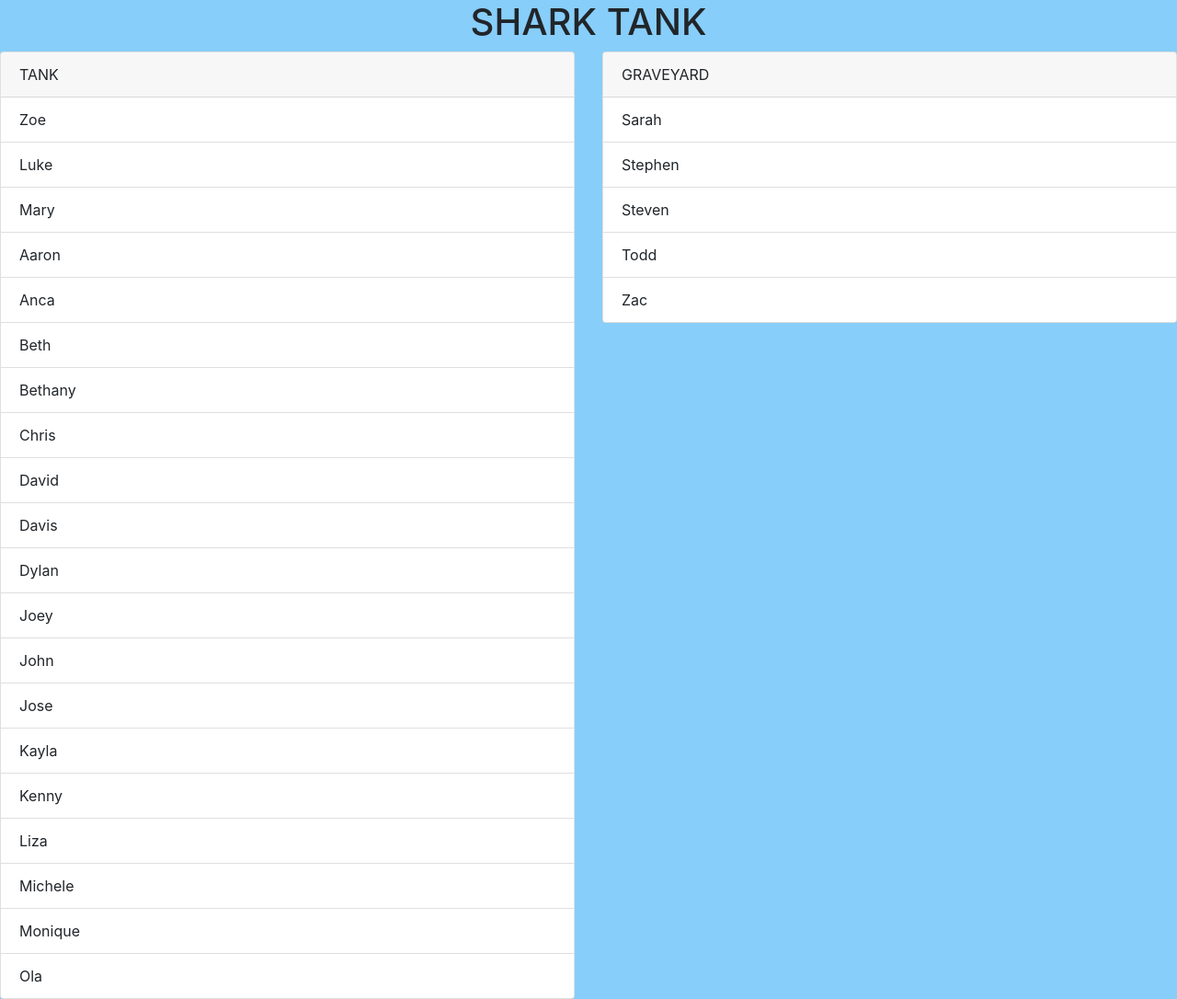
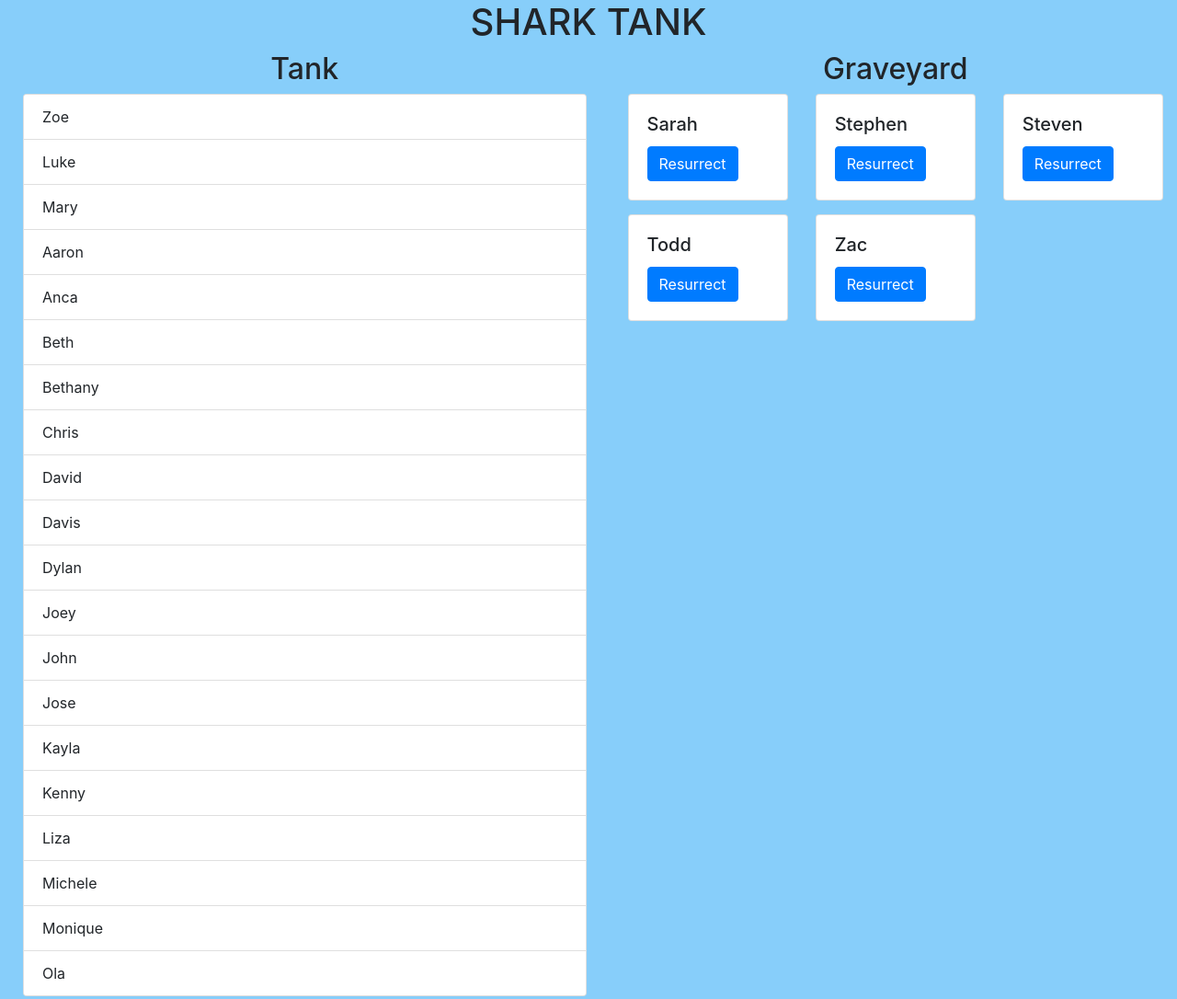
Before and after one commit to bwhitworth/shark-tank, a plain HTML site: page index.html in a window 1280 px wide. Shown: the whole page at 92% size. Drawn offline with nearby package versions, Linux system fonts and the light colour scheme.

Commit message:
addded button

```diff
--- a/index.html
+++ b/index.html
@@ -9,7 +9,8 @@
 </head>
 <body>
   <h1 class="text-center">SHARK TANK</h1>
-  <div class="row">
+
+  <div class="row main-body">
     <div class="col-6">
       <div id="tank"></div>
     </div>
@@ -18,6 +19,7 @@
     </div>
   </div>
 
+
 <script src="https://code.jquery.com/jquery-3.4.1.slim.min.js" integrity="sha384-J6qa4849blE2+poT4WnyKhv5vZF5SrPo0iEjwBvKU7imGFAV0wwj1yYfoRSJoZ+n" crossorigin="anonymous"></script>
 <script src="https://cdn.jsdelivr.net/npm/popper.js@1.16.0/dist/umd/popper.min.js" integrity="sha384-Q6E9RHvbIyZFJoft+2mJbHaEWldlvI9IOYy5n3zV9zzTtmI3UksdQRVvoxMfooAo" crossorigin="anonymous"></script>
 <script src="https://stackpath.bootstrapcdn.com/bootstrap/4.4.1/js/bootstrap.min.js" integrity="sha384-wfSDF2E50Y2D1uUdj0O3uMBJnjuUD4Ih7YwaYd1iqfktj0Uod8GCExl3Og8ifwB6" crossorigin="anonymous"></script>
--- a/javascripts/components/graveyard.js
+++ b/javascripts/components/graveyard.js
@@ -3,15 +3,20 @@ import personData from "../helpers/data/personData.js";
 
 const graveyardBuilder = () => {
   const persons = personData.getDeadPersons();
-  let domString = '';
-  domString += '  <div class="card">',
-  domString += '    <div class="card-header">GRAVEYARD</div>',
-  domString += '    <ul class="list-group list-group-flush">',
-  persons.forEach((p) => {
-    domString += `  <li class="list-group-item">${p.name}</li>`
+  let domString = '<h2 class="col-12 text-center">Graveyard</h2>';
+  domString += '<div class="d-flex flex-wrap">';
+
+  persons.forEach((person) => {
+    domString += '<div class="col-4 person-card">';
+    domString += '  <div class="card">';
+    domString += '    <div class="card-body">';
+    domString += `    <h5 class="card-title">${person.name}</h5>`;
+    domString += '    <button type="button" class="btn btn-primary">Resurrect</button>',
+    domString += '    </div>';
+    domString += '  </div>';
+    domString += '</div>';
   });
-  domString += '    </ul>',
-  domString += '  </div>',
+  domString += '</div>';
   utils.printToDom('graveyard', domString);
 };
 
--- a/javascripts/components/tank.js
+++ b/javascripts/components/tank.js
@@ -3,9 +3,8 @@ import personData from "../helpers/data/personData.js";
 
 const tankBuilder = () => {
   const persons = personData.getAlivePersons();
-  let domString = '';
+  let domString = '<h2 class="col-12 text-center">Tank</h2>';
   domString += '  <div class="card">',
-  domString += '    <div class="card-header">TANK</div>',
   domString += '    <ul class="list-group list-group-flush">',
   persons.forEach((p) => {
     domString += `  <li class="list-group-item">${p.name}</li>`
--- a/styles/main.css
+++ b/styles/main.css
@@ -1,3 +1,11 @@
 body {
   background-color: lightskyblue;
 }
+
+.person-card{
+  margin-bottom: 15px;
+}
+
+.main-body {
+  margin-left: 10px;
+}
```
